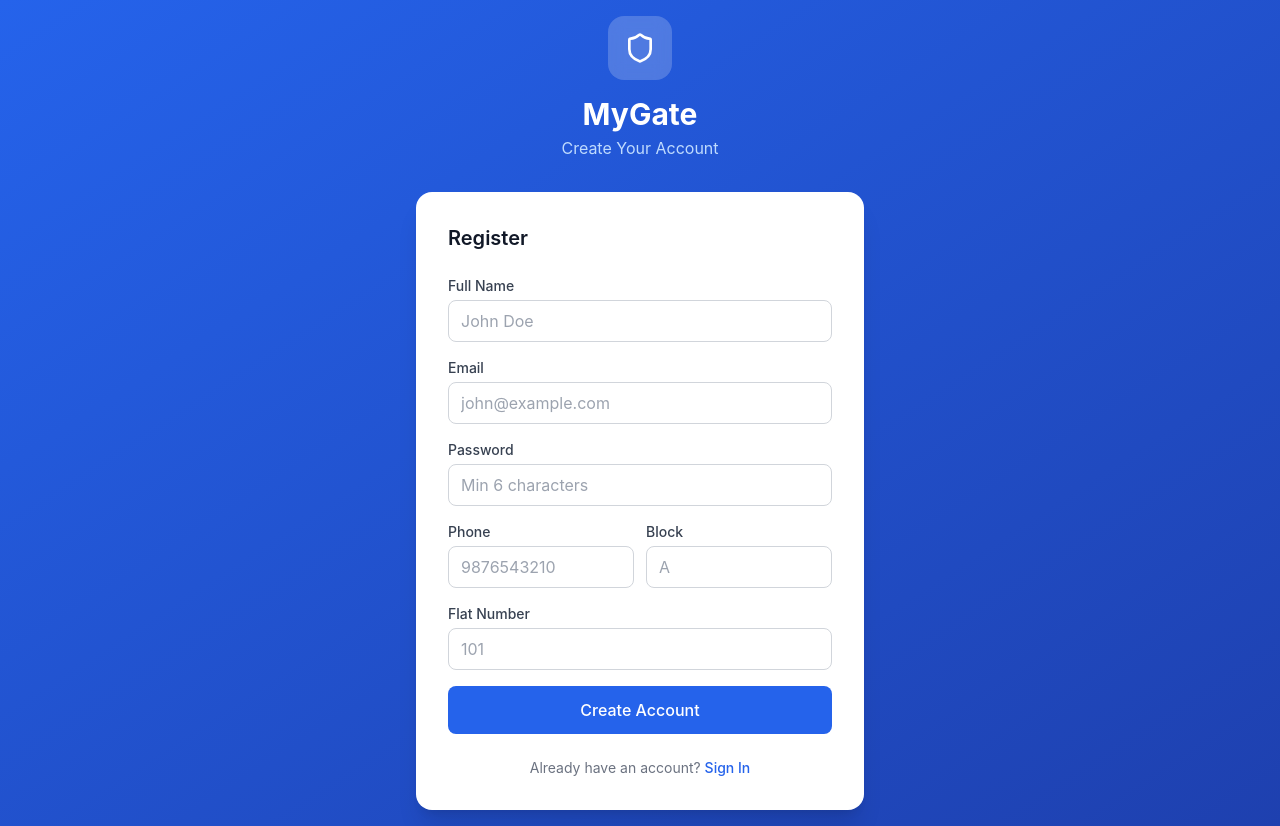
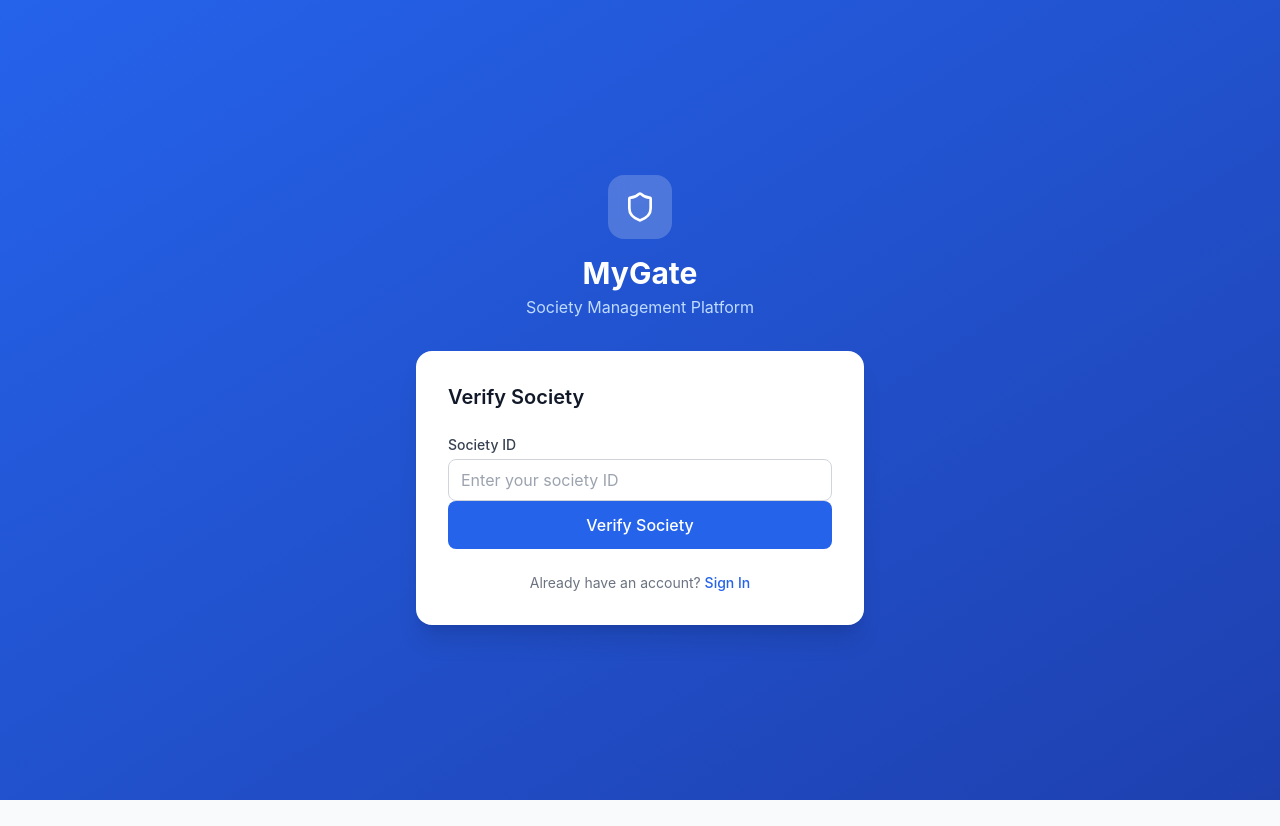
Before and after one commit to Deepika-Sirivella2904/gated-community-management, a React (Vite) app in the folder frontend/: page /register in a window 1280 px wide. After the commit the page ends 800 px from the top, so only its background shows below. Built offline with nearby package versions, Linux system fonts and the light colour scheme.

Commit message:
Update Register page and add verify-society endpoint to match mygate-society

```diff
--- a/frontend/src/pages/Register.jsx
+++ b/frontend/src/pages/Register.jsx
@@ -2,16 +2,40 @@ import { useState } from 'react';
 import { Link, useNavigate } from 'react-router-dom';
 import { useAuth } from '../context/AuthContext';
 import { Shield } from 'lucide-react';
+import api from '../api';
 
 export default function Register() {
   const { register, loading } = useAuth();
   const navigate = useNavigate();
-  const [form, setForm] = useState({ name: '', email: '', password: '', phone: '', flat_number: '', block: '', society_id: '11111111-1111-1111-1111-111111111111' });
+  const [form, setForm] = useState({ name: '', email: '', password: '', phone: '', flat_number: '', block: '', society_id: '', role: 'resident' });
+  const [societies, setSocieties] = useState([]);
+  const [verificationStep, setVerificationStep] = useState(1);
   const [error, setError] = useState('');
 
   const handleSubmit = async (e) => {
     e.preventDefault();
     setError('');
+
+    if (verificationStep === 1) {
+      // Verify society first
+      if (!form.society_id) {
+        setError('Please enter a valid society ID');
+        return;
+      }
+      try {
+        const res = await api.post('/auth/verify-society', { society_id: form.society_id });
+        if (res.data.society) {
+          setForm(prev => ({ ...prev, society_name: res.data.society.name }));
+          setVerificationStep(2);
+        } else {
+          setError('Invalid society ID');
+        }
+      } catch (err) {
+        setError(err.response?.data?.error || 'Society verification failed');
+      }
+      return;
+    }
+
     try {
       await register(form);
       navigate('/');
@@ -30,12 +54,42 @@ export default function Register() {
             <Shield className="w-8 h-8 text-white" />
           </div>
           <h1 className="text-3xl font-bold text-white">MyGate</h1>
-          <p className="text-primary-200 mt-1">Create Your Account</p>
+          <p className="text-primary-200 mt-1">Society Management Platform</p>
         </div>
         <div className="bg-white rounded-2xl shadow-xl p-8">
-          <h2 className="text-xl font-semibold text-gray-900 mb-6">Register</h2>
+          <h2 className="text-xl font-semibold text-gray-900 mb-6">
+              {verificationStep === 1 ? 'Verify Society' : `Register for ${form.society_name || 'Society'}`}
+            </h2>
           {error && <div className="bg-red-50 text-red-600 text-sm p-3 rounded-lg mb-4">{error}</div>}
           <form onSubmit={handleSubmit} className="space-y-4">
+            {verificationStep === 1 ? (
+              // Step 1: Society Verification
+              <div>
+                <label className="block text-sm font-medium text-gray-700 mb-1">Society ID</label>
+                <input
+                  value={form.society_id}
+                  onChange={set('society_id')}
+                  className="input-field"
+                  placeholder="Enter your society ID"
+                  required
+                />
+                <button
+                  type="button"
+                  onClick={() => {
+                    if (form.society_id) {
+                      setVerificationStep(2);
+                    } else {
+                      setError('Please enter a valid society ID');
+                    }
+                  }}
+                  className="btn-primary w-full py-3"
+                >
+                  Verify Society
+                </button>
+              </div>
+            ) : (
+              // Step 2: Registration Form
+              <>
                 <div>
                   <label className="block text-sm font-medium text-gray-700 mb-1">Full Name</label>
                   <input value={form.name} onChange={set('name')} className="input-field" placeholder="John Doe" required />
@@ -65,6 +119,8 @@ export default function Register() {
                 <button type="submit" disabled={loading} className="btn-primary w-full py-3">
                   {loading ? 'Creating account...' : 'Create Account'}
                 </button>
+              </>
+            )}
           </form>
           <p className="text-center text-sm text-gray-500 mt-6">
             Already have an account? <Link to="/login" className="text-primary-600 font-medium hover:underline">Sign In</Link>
```
Also changed, not shown: 1 other file (tests, documents, lock files or other folders). Lines whose indentation alone changed are shown as unchanged.
